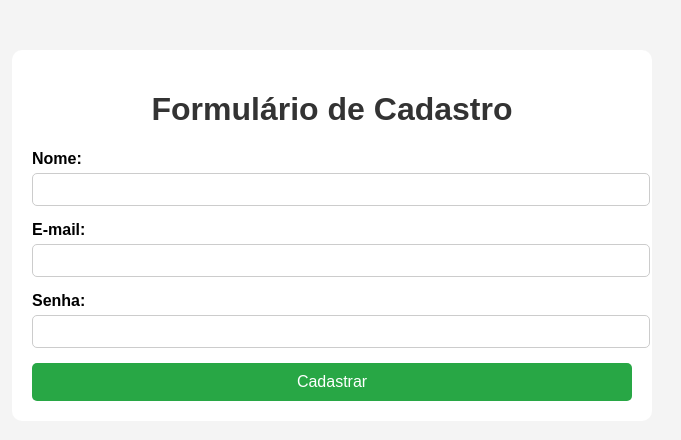
After one commit to FellipeSchiochet/ADS_DSW-2025, a Flask app: page /cadastro in a window 1280 px wide. The commit adds this page. Shown: the top 440 px of the page, without its empty margins (308-989 px from the left). Run offline with Flask 3, Linux system fonts and the light colour scheme.

Commit message:
AtividadeFinalizada

```diff
--- /dev/null
+++ b/Semana_3/cadastro_app/app.py
@@ -0,0 +1,17 @@
+from flask import Flask, render_template, request
+
+app = Flask (__name__)
+
+@app.route("/", methods={ "GET", "POST"})
+@app.route("/cadastro", methods={ "GET", "POST"})
+def cadastro():
+    if request.method == "POST":
+        nome = request.form.get('nome')
+        email = request.form.get('email')
+        senha = request.form.get('senha')
+        return render_template('sucesso.html', nome=nome, email=email, senha=senha)
+
+    return render_template('cadastro.html')
+
+if __name__ == "__main__":
+   app.run(host="0.0.0.0", port=5001, debug=True)
--- /dev/null
+++ b/Semana_3/cadastro_app/static/style.css
@@ -0,0 +1,49 @@
+body {
+    font-family: Arial, Helvetica, sans-serif;
+    background-color: #f4f4f4;
+    margin: 0%;
+    padding: 0%;
+}
+
+.container {
+    max-width: 600px;
+    margin: 50px auto;
+    background: white;
+    padding: 20px;
+    border-radius: 10px;
+    box-shadow: 0px 0px 10px, rgba(0,0,0,0.1);
+}
+
+h1 {
+    text-align: center;
+    color: #333;
+}
+
+label {
+    font-weight: bold;
+}
+
+input, textarea {
+    width: 100%;
+    padding: 8px;
+    margin-top: 5px;
+    margin-bottom: 15px;
+    border: 1px, solid, #ccc;
+    border-radius: 5px;
+}
+
+button {
+    background-color: #28a745;
+    color: white;
+    border: none;
+    padding: 10px;
+    width: 100%;
+    border-radius: 5px;
+    font-size: 16px;
+    cursor: pointer;
+}
+
+button:hover {
+
+    background-color: #218838;
+}
--- /dev/null
+++ b/Semana_3/cadastro_app/templates/cadastro.html
@@ -0,0 +1,32 @@
+<!DOCTYPE html>
+<html lang="pt-BR">
+  <head>
+    <meta charset="UTF-8" />
+    <meta name="viewport" content="width=device-width, initial-scale=1.0" />
+    <title>Formulário de Cadastro</title>
+    <link rel="stylesheet" href="{{ url_for('static', filename='style.css') }}" />
+    <style>
+      textarea {
+        resize: vertical;
+        min-height: 80px;
+      }
+    </style>
+  </head>
+  <body>
+    <div class="container">
+      <h1>Formulário de Cadastro</h1>
+      <form method="POST">
+        <label for="nome">Nome:</label>
+        <input type="text" id="nome" name="nome" required />
+
+        <label for="email">E-mail:</label>
+        <input type="text" id="email" name="email" required />
+
+        <label for="mensagem">Senha:</label>
+        <input type="password" id="senha" name="senha" required />
+
+        <button type="submit">Cadastrar</button>
+      </form>
+    </div>
+  </body>
+</html>
```
Also changed, not shown: Semana_3/cadastro_app/templates/sucesso.html (added, +18 -0 lines), Semana_3/meu_app/templates/index.html (+6 -23 lines), Semana_3/meu_app/templates/resultado.html (deleted, +0 -20 lines), Semana_3/meu_app/templates/sucesso.html (added, +34 -0 lines).
